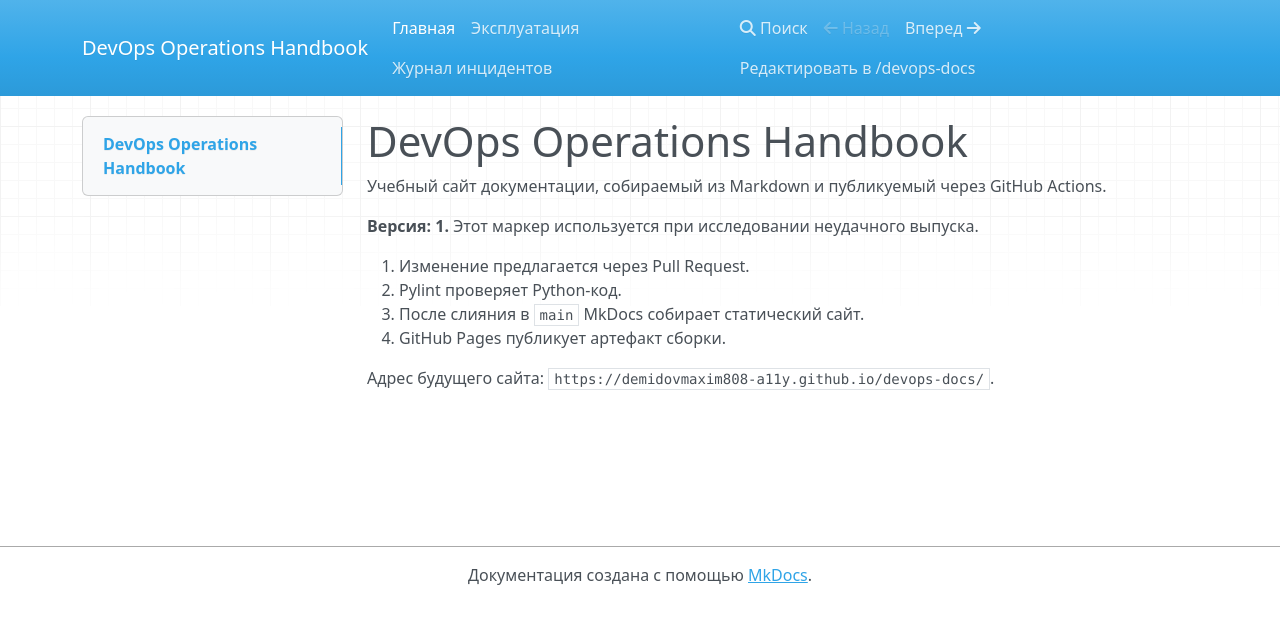
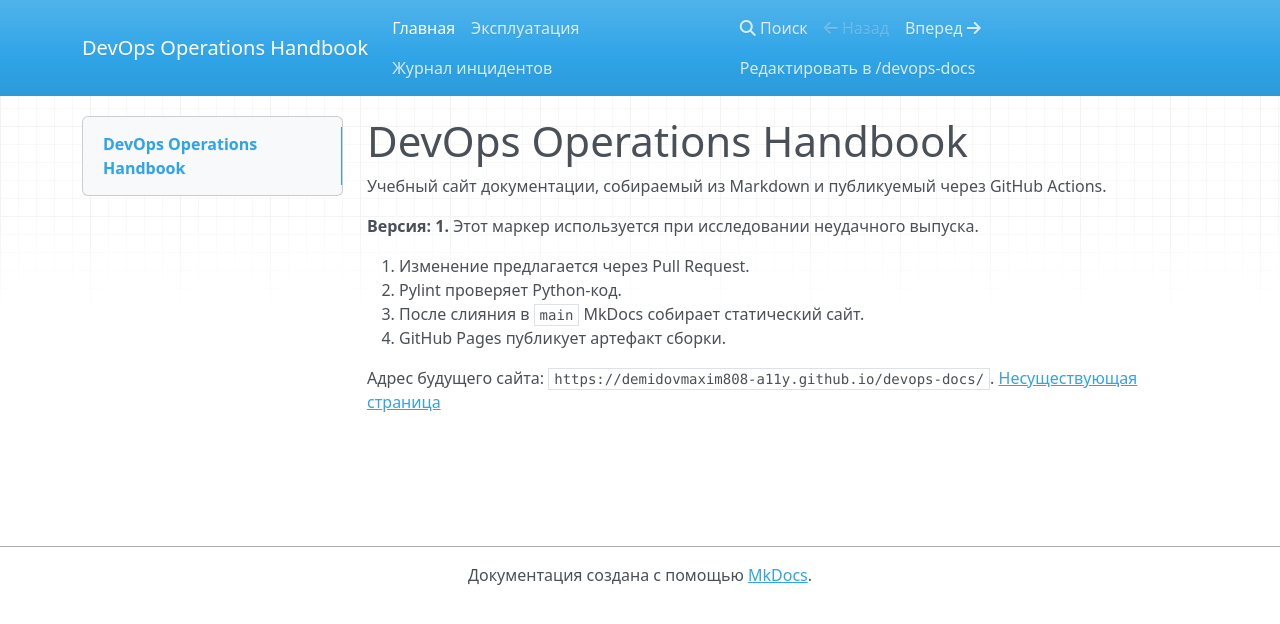
Before and after one commit to demidovmaxim808-a11y/devops-docs, an MkDocs documentation site: the page built from docs/index.md, in a window 1280 px wide. Shown: the top 624 px of the page. Built offline with MkDocs 1.6.1, drawn with Linux system fonts in a browser that asks for light colours; nearby versions of some CDN libraries.

Commit message:
docs: add broken internal link for incident

```diff
--- a/docs/index.md
+++ b/docs/index.md
@@ -10,3 +10,4 @@
 4. GitHub Pages публикует артефакт сборки.
 
 Адрес будущего сайта: `https://demidovmaxim808-a11y.github.io/devops-docs/`.
+[Несуществующая страница](missing.md)
```
